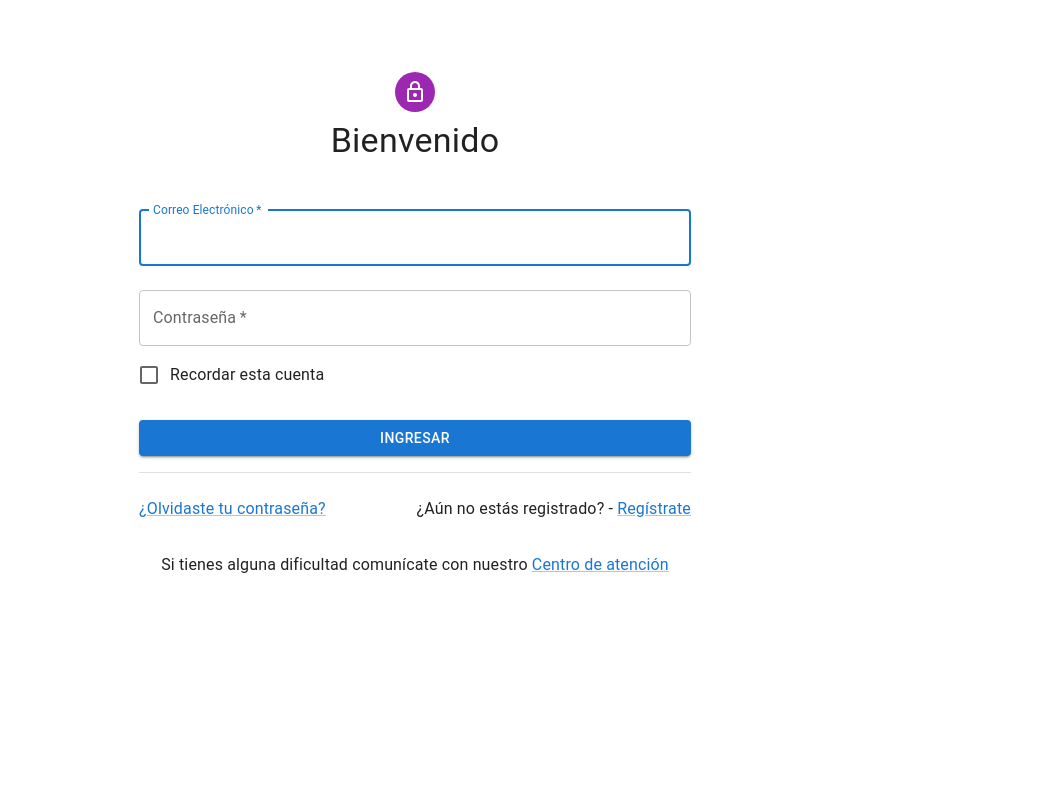
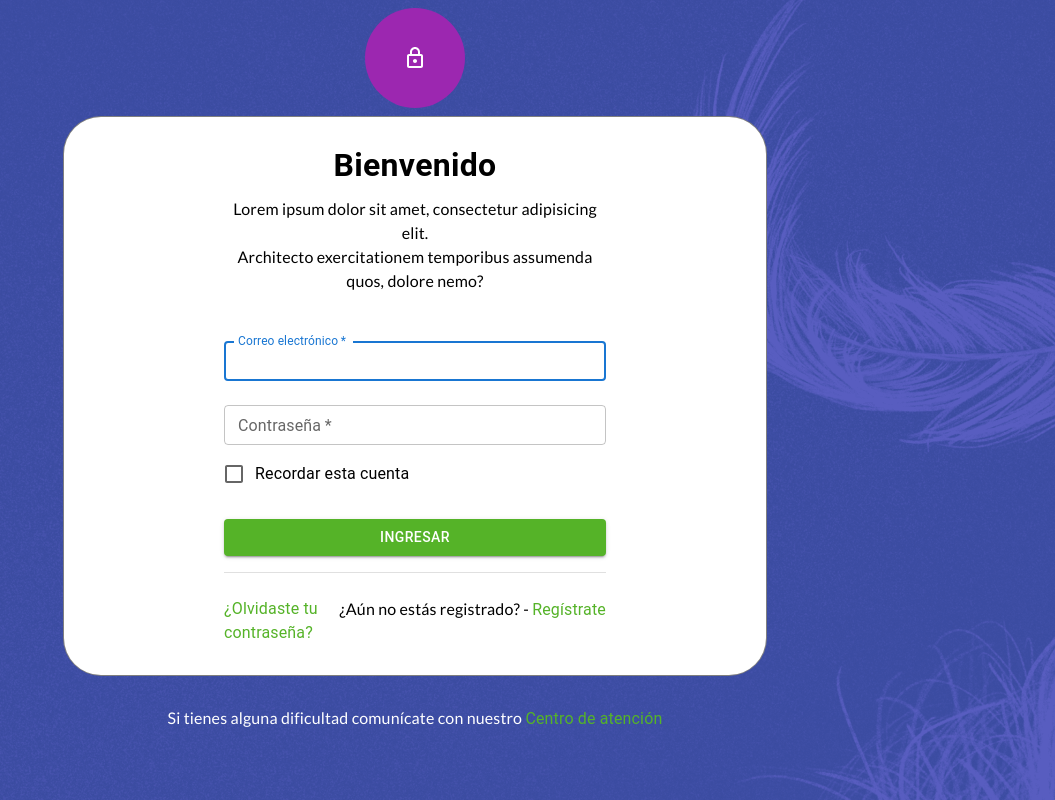
Before and after one commit to MinervaLMS/frontend, a Next.js app: page /login in a window 1280 px wide. Shown: the whole page, without its empty margins (225-1280 px from the left). Built offline with nearby package versions, Linux system fonts and the light colour scheme.

Commit message:
Styles and service ready

```diff
--- a/app/login/loginForm.tsx
+++ b/app/login/loginForm.tsx
@@ -10,15 +10,49 @@ import Checkbox from '@mui/material/Checkbox';
 import Grid from '@mui/material/Grid';
 import Typography from '@mui/material/Typography';
 import Divider from '@mui/material/Divider';
+import '../../styles/globals.css'
+import { API_ENDPOINTS, API_LoginRequest } from '@/config/constants';
 
 export default function LoginForm() {
-    const handleSubmit = (event: React.FormEvent<HTMLFormElement>) => {
+    const handleSubmit = async (event: React.FormEvent<HTMLFormElement>) => {
         event.preventDefault();
         const data = new FormData(event.currentTarget);
         console.log({
             email: data.get('email'),
             password: data.get('password'),
         });
+
+        const email = data.get('email')?.toString() ?? '';
+        const password = data.get('password')?.toString() ?? '';
+        const loginRequest: API_LoginRequest = {
+            email,
+            password
+        }
+        try {
+            let config = {
+              method: "POST",
+              headers: {
+                Accept: "application/json",
+                "Content-Type": "application/json",
+              },
+              body: JSON.stringify(loginRequest),
+            };
+
+            let response = await fetch(API_ENDPOINTS.LOGIN, config)
+              .then((res) => {
+                if (res.status === 200) {
+                  console.log("Success");
+                } else {
+                  console.log("Error");
+                }
+                res.json();
+              })
+              .then((data) => {
+                console.log(data);
+              });
+          } catch (error) {
+            console.log(error);
+          }
     };
 
     return(
@@ -28,10 +62,11 @@ export default function LoginForm() {
                 required
                 fullWidth
                 id="email"
-                label="Correo Electrónico"
+                label="Correo electrónico"
                 name="email"
                 autoComplete="email"
                 autoFocus
+                size='small'
             />
             <TextField
                 margin="normal"
@@ -42,6 +77,7 @@ export default function LoginForm() {
                 type="password"
                 id="password"
                 autoComplete="current-password"
+                size='small'
             />
             <FormControlLabel
                 control={<Checkbox value="remember" color="primary" />}
--- a/app/login/page.tsx
+++ b/app/login/page.tsx
@@ -1,38 +1,39 @@
 import Avatar from '@mui/material/Avatar';
-import CssBaseline from '@mui/material/CssBaseline';
 import Box from '@mui/material/Box';
 import Link from '@mui/material/Link';
 import LockOutlinedIcon from '@mui/icons-material/LockOutlined';
 import Typography from '@mui/material/Typography';
-import Container from '@mui/material/Container';
 import LoginForm from './loginForm';
+import styles from '@/styles/Login.module.css'
+import bg from "@/public/assets/images/register-bg.png";
 
 export default function Login() {
 
   return (
-    <Container component="main" maxWidth="sm">
-      <CssBaseline />
-      <Box
-        sx={{
-          marginTop: 8,
-          display: 'flex',
-          flexDirection: 'column',
-          alignItems: 'center',
-        }}
-      >
-        <Avatar sx={{ m: 1, bgcolor: 'secondary.main' }}>
+    <main
+      style={{ backgroundImage: `url(${bg.src})` }}
+    >
+      <Box className={ styles.loginContainer }>
+        <Avatar sx={{ m: 1, bgcolor: 'secondary.main', width: 100, height: 100 }}>
           <LockOutlinedIcon />
         </Avatar>
-        <Typography component="h1" variant="h4">
-          Bienvenido
-        </Typography>
-        <LoginForm />
-        <Typography variant="body1">{"Si tienes alguna dificultad comunícate con nuestro "}
-          <Link href="#" variant="body1">
-            {"Centro de atención"}
+        <Box className={ styles.formContainer }>
+          <Typography component="h1" align='center'>
+            Bienvenido
+          </Typography>
+          <Typography component="p" align='center'>
+            Lorem ipsum dolor sit amet, consectetur adipisicing elit. <br />
+            Architecto exercitationem temporibus assumenda quos, dolore nemo?
+          </Typography>
+          <LoginForm />
+        </Box>
+        <Typography paddingTop='30px' variant="body1" color="#fff">
+          Si tienes alguna dificultad comunícate con nuestro{" "}
+          <Link href="#" variant="body1" style={{ color: "#fff", textDecorationColor: "#fff" }}>
+            Centro de atención
           </Link>
         </Typography>
       </Box>
-    </Container>
+    </main>
   );
 }
--- a/config/constants.ts
+++ b/config/constants.ts
@@ -5,6 +5,7 @@ export const API_URL: string = "https://minerva-api-4t0g.onrender.com";
 
 export const API_ENDPOINTS = {
   REGISTER: `${API_URL}/register/`,
+  LOGIN: `${API_URL}/login/`,
 };
 
 // Constants for user registration.
@@ -15,3 +16,8 @@ export enum ROLES {
   ADMIN = "admin",
   USER = "user",
 }
+
+export interface API_LoginRequest {
+  email: string;
+  password: string;
+}
--- /dev/null
+++ b/styles/Login.module.css
@@ -0,0 +1,33 @@
+.loginContainer {
+    width: 100vw;
+    height: 100vh;
+
+    display: flex;
+    align-items: center;
+    flex-direction: column;
+}
+
+.formContainer {
+    background-color: white;
+    border-radius: 38px;
+    border: 1px solid rgba(0, 0, 0, 0.50);
+    padding: 1.5rem 10rem;
+    flex-direction: column;
+    align-items: center;
+    /* max-width: calc(100vw - 20px); */
+    max-width: 55%;
+    max-height: 70%;
+
+    -webkit-box-sizing: border-box; /* Safari/Chrome, other WebKit */
+    -moz-box-sizing: border-box;    /* Firefox, other Gecko */
+    box-sizing: border-box;
+}
+
+.formContainer h1 {
+    margin-bottom: 0.5rem;
+}
+
+.formContainer p {
+    font-size: 1rem;
+    font-weight: 400;
+}
--- a/styles/globals.css
+++ b/styles/globals.css
@@ -1,7 +1,16 @@
 @import url("https://fonts.googleapis.com/css2?family=Lato&display=swap");
 
+body,
+main {
+  margin: 0;
+  padding: 0px;
+  width: 100vw;
+  height: 100vh;
+}
+
 a {
-  color: #55b328;
+  color: #55b328 !important;
+  text-decoration: none !important;
 }
 
 a:hover {
```
Also changed, not shown: styles/Home.module.css (+8 -8 lines).
